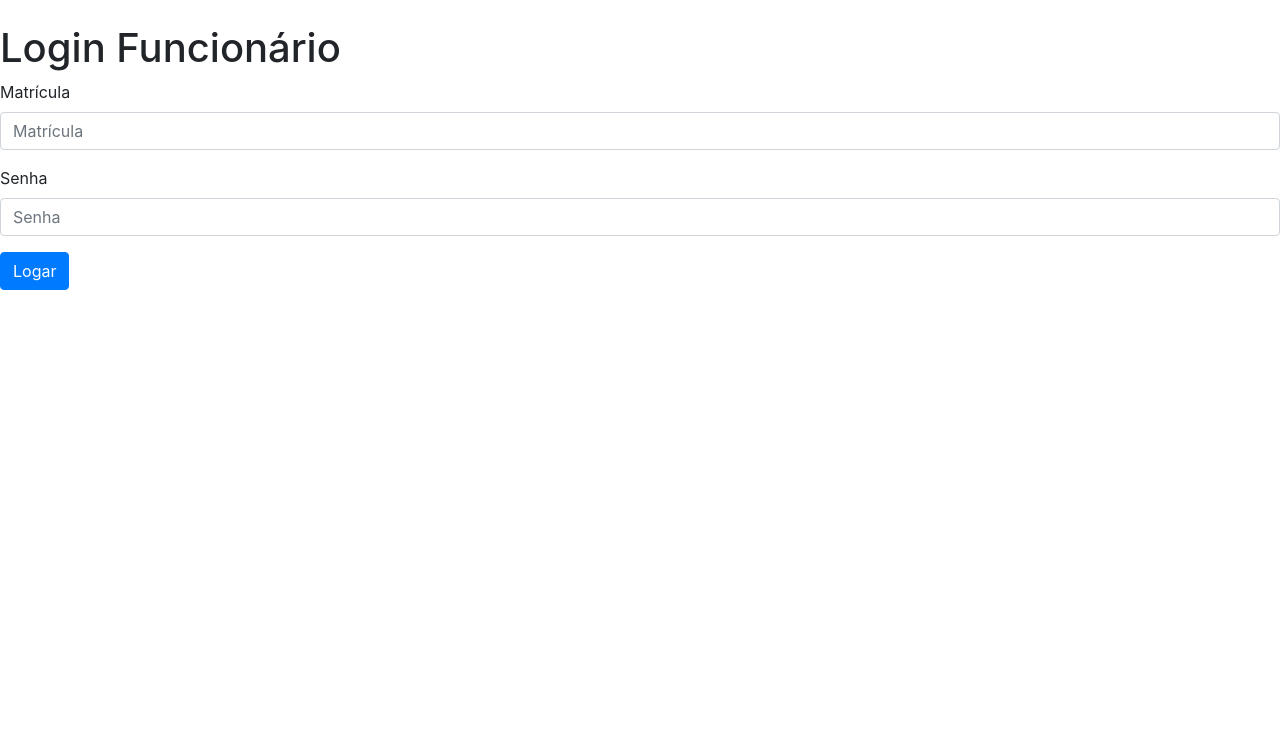
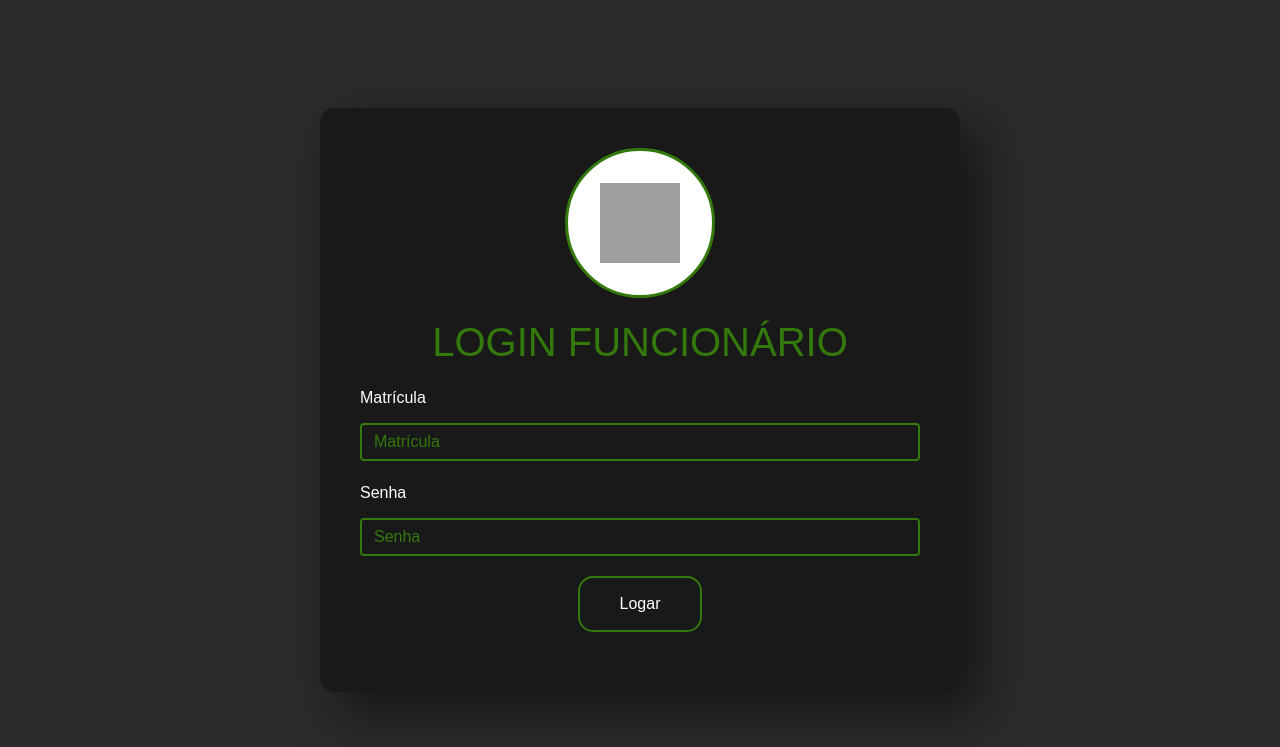
Before and after one commit to thidoa/refeitorio, a Django app: page /login/funcionario/ in a window 1280 px wide. Shown: the top 747 px of the page. Run offline with Django 4.2, Linux system fonts and the light colour scheme; some libraries are stand-ins or nearby versions; grey boxes are pictures that could not be loaded.

Commit message:
front para teste de login

```diff
--- /dev/null
+++ b/refeitorio/static/css/login.css
@@ -0,0 +1,98 @@
+body {
+    margin: 0;
+    padding: 0;
+    font-family: sans-serif;
+    background: #2b2b2b;
+    color: #33790b;
+}
+
+.box {
+    width: 50%;
+    padding: 40px;
+    position: absolute;
+    top: 50%;
+    left: 50%;
+    transform: translate(-50%, -50%);
+    background: #191919;
+    text-align: left;
+    box-shadow: 20px 20px 50px rgba(0, 0, 0, 0.5);
+    border-radius: 15px;
+    transition: .5s;
+}
+
+.box .image {
+    padding: 0;
+    margin: auto;
+    width: 150px;
+    height: 150px;
+    border-radius: 50%;
+    border: 3px solid #33790b;
+    background: #fff;
+    align-items: center;
+    display: flex;
+    justify-content: center;
+}
+
+.box img {
+    width: 100px;
+    height: 100px;
+    padding: 10px;
+}
+
+.box h1 {
+    color: #33790b;
+    text-transform: uppercase;
+    font-weight: 500;
+    text-align: center;
+    margin: 20px auto;
+}
+
+.box input {
+    border: 0;
+    background: #191919;
+    display: block;
+    margin: 5px auto 20px auto;
+    border: 2px solid #33790b;
+    color: #33790b;
+    transition: 0.25s;
+}
+
+.box label {
+    color: #fff;
+}
+
+.box input::placeholder {
+    color: #33790b;
+}
+
+.box input:focus {
+    background: #191919;
+    border: 2px solid #33790b;
+    color: #33790b;
+    box-shadow: 0 0 20px #33790b;
+}
+
+.box button {
+    border: 0;
+    background: transparent;
+    display: block;
+    margin: 20px auto;
+    text-align: center;
+    border: 2px solid #33790b;
+    padding: 14px 40px;
+    outline: none;
+    color: #fff;
+    border-radius: 15px;
+    transition: 0.25s;
+    cursor: pointer;
+}
+
+.box button:hover {
+    background: #33790b;
+}
+
+@media only screen and (max-width: 1000px) {
+    .box {
+        width: 90%;
+    }
+}
--- a/refeitorio/templates/login_funcionario.html
+++ b/refeitorio/templates/login_funcionario.html
@@ -1,4 +1,5 @@
 {% load bootstrap4 %}
+{% load static %}
 <!DOCTYPE html>
 <html lang="pt-br">
 <head>
@@ -7,20 +8,25 @@
     <meta name="viewport" content="width=device-width, initial-scale=1.0">
     <title>Login Funcionário</title>
     {% bootstrap_css %}
+    <link rel="stylesheet" href="{% static 'css/login.css' %}">
 </head>
 <body>
-    <dev class="container">
-        <h1>Login Funcionário</h1>
+    <div class="container">
+
         {% bootstrap_messages %}
 
-        <form action="{% url 'login_funcionario' %}" method="POST" class="form" autocomplete="off">
+        <form action="{% url 'login_funcionario' %}" method="POST" class="form box" autocomplete="off">
             {% csrf_token %}
+            <div class="image">
+                <img src="https://estudante.ifpb.edu.br/static/ps/imagens/ifpb-vertical.png" alt="">
+            </div>
+            <h1>Login Funcionário</h1>
             {% bootstrap_form form %}
             {% buttons %}
-                <button type="submit" class="btn btn-primary">Logar</button>
+                <button type="submit" class="btn btn-success">Logar</button>
             {% endbuttons %}
         </form>
-    </dev>
+    </div>
 {% bootstrap_javascript jquery='full' %}
 </body>
 </html>
```
Also changed, not shown: refeitorio/templates/login_aluno.html (+8 -3 lines).
